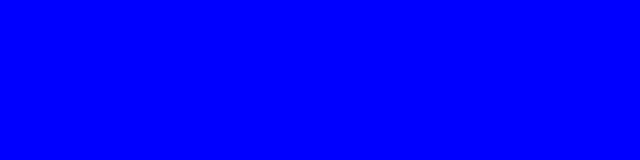
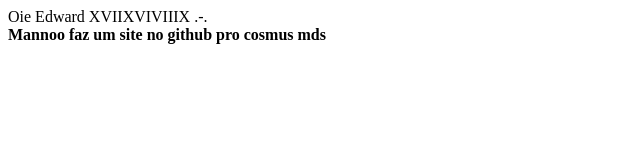
Before and after one commit to Perrett602/Cosmusnbe, a plain HTML site: page index.html in a window 1280 px wide. Shown: the whole page, without its empty margins (0-640 px from the left). Drawn offline with Linux system fonts and the light colour scheme.

Commit message:
Update index.html

```diff
--- a/index.html
+++ b/index.html
@@ -8,10 +8,7 @@
   </head>
 
   <body>
-	  <style>
-body { background-color: blue; }
-    <header>Faça faz logo</header>
+    <header>Oie Edward XVIIXVIVIIIX .-.</header>
 	<div><strong>Mannoo faz um site no github pro cosmus mds</strong></div>
 	<footer></footer>
-		  </style>
 	</body>
```
